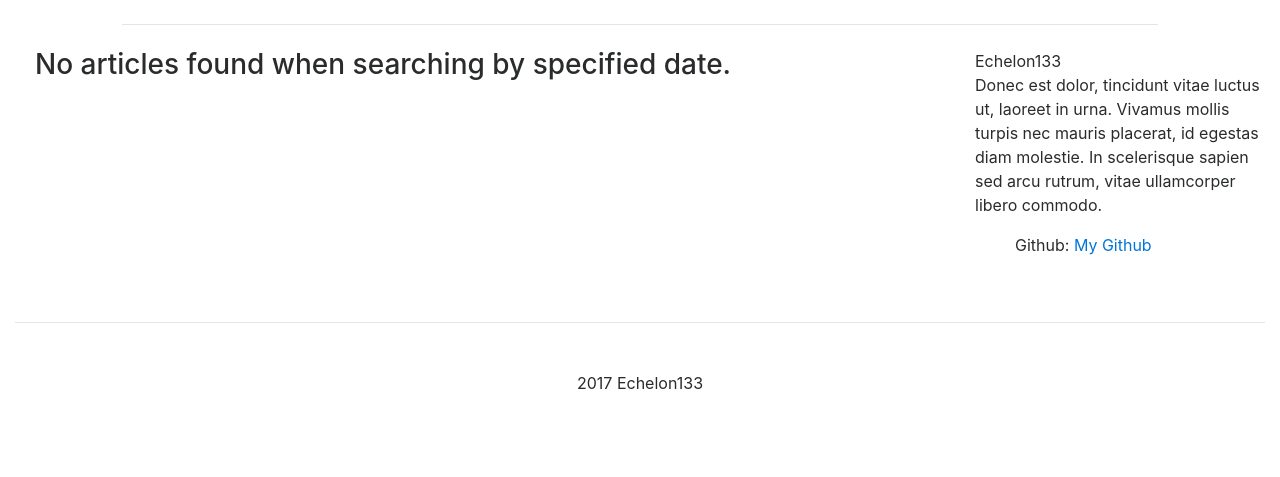
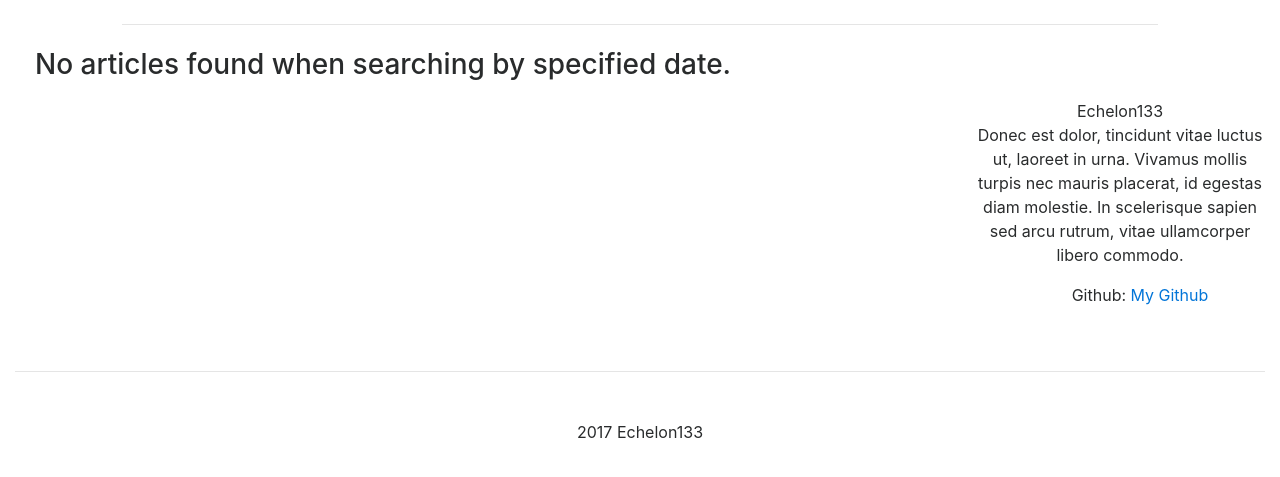
Before and after one commit to Echelon133/Django_blog, a Django app: template blog_app/templates/blog_app/by_date.html in a window 1280 px wide. Shown: the part 136-613 px from the top of the page. Run offline with Django 3.2, Linux system fonts and the light colour scheme; the template is opened without the code that fills it, so the values that code supplies are empty; some libraries are stand-ins or nearby versions.

Commit message:
New styles for the right section + moved pagination to the left section

```diff
--- a/blog_app/static/blog_app/custom.css
+++ b/blog_app/static/blog_app/custom.css
@@ -15,6 +15,11 @@
     margin-top:35px;
 }
 
+#right-section {
+    margin-top:50px;
+    text-align: center;
+}
+
 #contact li {
     list-style-type:none;
 }
@@ -23,3 +28,7 @@
     margin-left:20px;
     margin-bottom:30px;
 }
+
+nav {
+    margin-top:20px;
+}
--- a/blog_app/templates/blog_app/includes/main_sections.html
+++ b/blog_app/templates/blog_app/includes/main_sections.html
@@ -5,16 +5,15 @@
         {% empty %}
             <h3 class="results">{{ error_text }}</p>
         {% endfor %}
+        <div class="row">
+            <div class="col"></div>
+            <div class="col-md-3">
+                {% include 'blog_app/includes/pagination.html' %}
+            </div>
+            <div class="col"></div>
+        </div>
     </div>
     <div class="col">
         {% include 'blog_app/includes/right_section.html' %}
     </div>
 </div>
-
-<div class="row">
-    <div class="col"></div>
-    <div class="col-md-4">
-        {% include 'blog_app/includes/pagination.html' %}
-    </div>
-    <div class="col"></div>
-</div>
--- a/blog_app/templates/blog_app/includes/right_section.html
+++ b/blog_app/templates/blog_app/includes/right_section.html
@@ -1,4 +1,4 @@
-<section>
+<section id="right-section">
     <aside>
     <section>
         <header>Echelon133</header>
```
